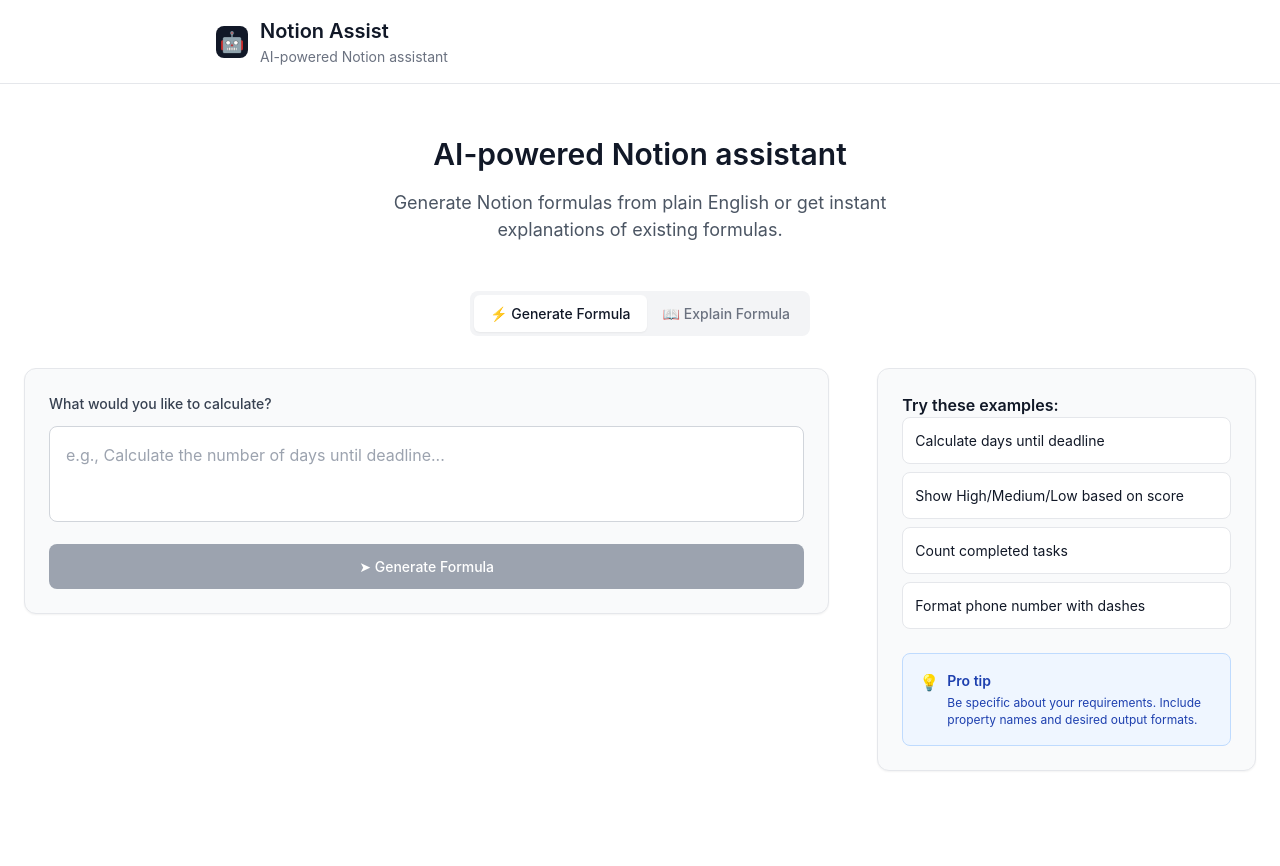
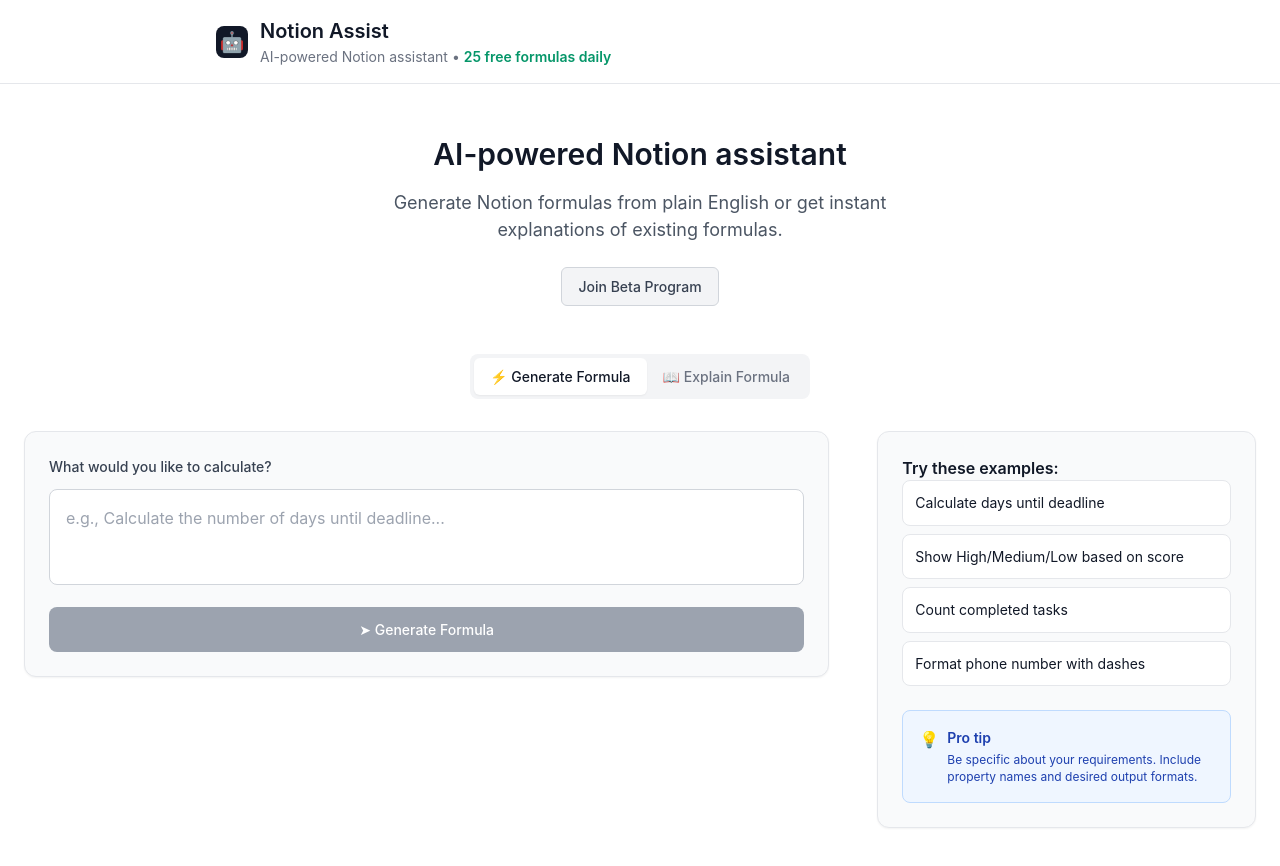
Before and after one commit to xavier211192/notionformulabot, a Next.js app: page /app in a window 1280 px wide. Shown: the top 866 px of the page. Before the commit the page ends 819 px from the top, so only its background shows below. Built offline with nearby package versions, Linux system fonts and the light colour scheme.

Commit message:
Updated to daily 25 formulas

```diff
--- a/app/app/page.tsx
+++ b/app/app/page.tsx
@@ -30,7 +30,7 @@
 
   // Daily usage tracking
   const [dailyUsage, setDailyUsage] = useState(0)
-  const [dailyLimit] = useState(5)
+  const [dailyLimit] = useState(25)
 
   // Get today's storage key
   const getDailyKey = () => {
@@ -67,7 +67,7 @@
 
     // Check daily limit
     if (dailyUsage >= dailyLimit) {
-      alert('You\'ve reached your daily limit of 5 formulas. Try again tomorrow or join the waitlist for unlimited access!')
+      alert('You\'ve reached your daily limit of 25 formulas. Try again tomorrow or join the waitlist for unlimited access!')
       handleWaitlistSignup()
       return
     }
@@ -124,7 +124,7 @@
       {/* Header */}
       <div style={{ borderBottom: '1px solid #e5e7eb' }}>
         <div style={{ maxWidth: '896px', margin: '0 auto', padding: '16px 24px' }}>
-          <div style={{ display: 'flex', alignItems: 'center', gap: '12px' }}>
+          <a href="/" style={{ display: 'flex', alignItems: 'center', gap: '12px', textDecoration: 'none', cursor: 'pointer' }}>
             <div style={{
               width: '32px',
               height: '32px',
@@ -141,10 +141,10 @@
                 Notion Assist
               </h1>
               <p style={{ fontSize: '14px', color: '#6b7280', margin: 0 }}>
-                AI-powered Notion assistant
+                AI-powered Notion assistant • <span style={{ color: '#059669', fontWeight: '600' }}>25 free formulas daily</span>
               </p>
             </div>
-          </div>
+          </a>
         </div>
       </div>
 
@@ -155,9 +155,35 @@
           <h2 style={{ fontSize: '30px', fontWeight: '600', color: '#111827', marginBottom: '12px' }}>
             AI-powered Notion assistant
           </h2>
-          <p style={{ fontSize: '18px', color: '#4b5563', maxWidth: '512px', margin: '0 auto' }}>
+          <p style={{ fontSize: '18px', color: '#4b5563', maxWidth: '512px', margin: '0 auto 24px auto' }}>
             Generate Notion formulas from plain English or get instant explanations of existing formulas.
           </p>
+          <a
+            href="https://forms.gle/LGEv5ASTdzDVS3k59"
+            target="_blank"
+            style={{
+              display: 'inline-block',
+              backgroundColor: '#f3f4f6',
+              color: '#374151',
+              border: '1px solid #d1d5db',
+              padding: '8px 16px',
+              borderRadius: '6px',
+              textDecoration: 'none',
+              fontSize: '14px',
+              fontWeight: '500',
+              transition: 'all 0.2s'
+            }}
+            onMouseEnter={(e) => {
+              e.currentTarget.style.backgroundColor = '#e5e7eb'
+              e.currentTarget.style.borderColor = '#9ca3af'
+            }}
+            onMouseLeave={(e) => {
+              e.currentTarget.style.backgroundColor = '#f3f4f6'
+              e.currentTarget.style.borderColor = '#d1d5db'
+            }}
+          >
+            Join Beta Program
+          </a>
         </div>
 
         {/* Tab switcher */}
@@ -398,7 +424,7 @@
             )}
 
             {/* Progress bar/usage counter - right under results */}
-            {result && dailyUsage >= 3 && (
+            {result && dailyUsage >= 15 && (
               <div style={{
                 backgroundColor: dailyUsage >= dailyLimit ? '#fef2f2' : '#eff6ff',
                 border: `1px solid ${dailyUsage >= dailyLimit ? '#fecaca' : '#bfdbfe'}`,
@@ -485,13 +511,16 @@
                       width: '100%',
                       textAlign: 'left',
                       padding: '12px',
-                      fontSize: '14px',
+                      fontSize: activeTab === 'explain' ? '12px' : '14px',
                       backgroundColor: 'white',
                       border: '1px solid #e5e7eb',
                       borderRadius: '8px',
                       cursor: 'pointer',
                       transition: 'all 0.2s',
-                      fontFamily: activeTab === 'explain' ? 'Monaco, Consolas, monospace' : 'inherit'
+                      fontFamily: activeTab === 'explain' ? 'Monaco, Consolas, monospace' : 'inherit',
+                      wordBreak: 'break-word',
+                      lineHeight: '1.4',
+                      whiteSpace: 'normal'
                     }}
                     onMouseEnter={(e) => {
                       e.currentTarget.style.backgroundColor = '#f3f4f6'
```
